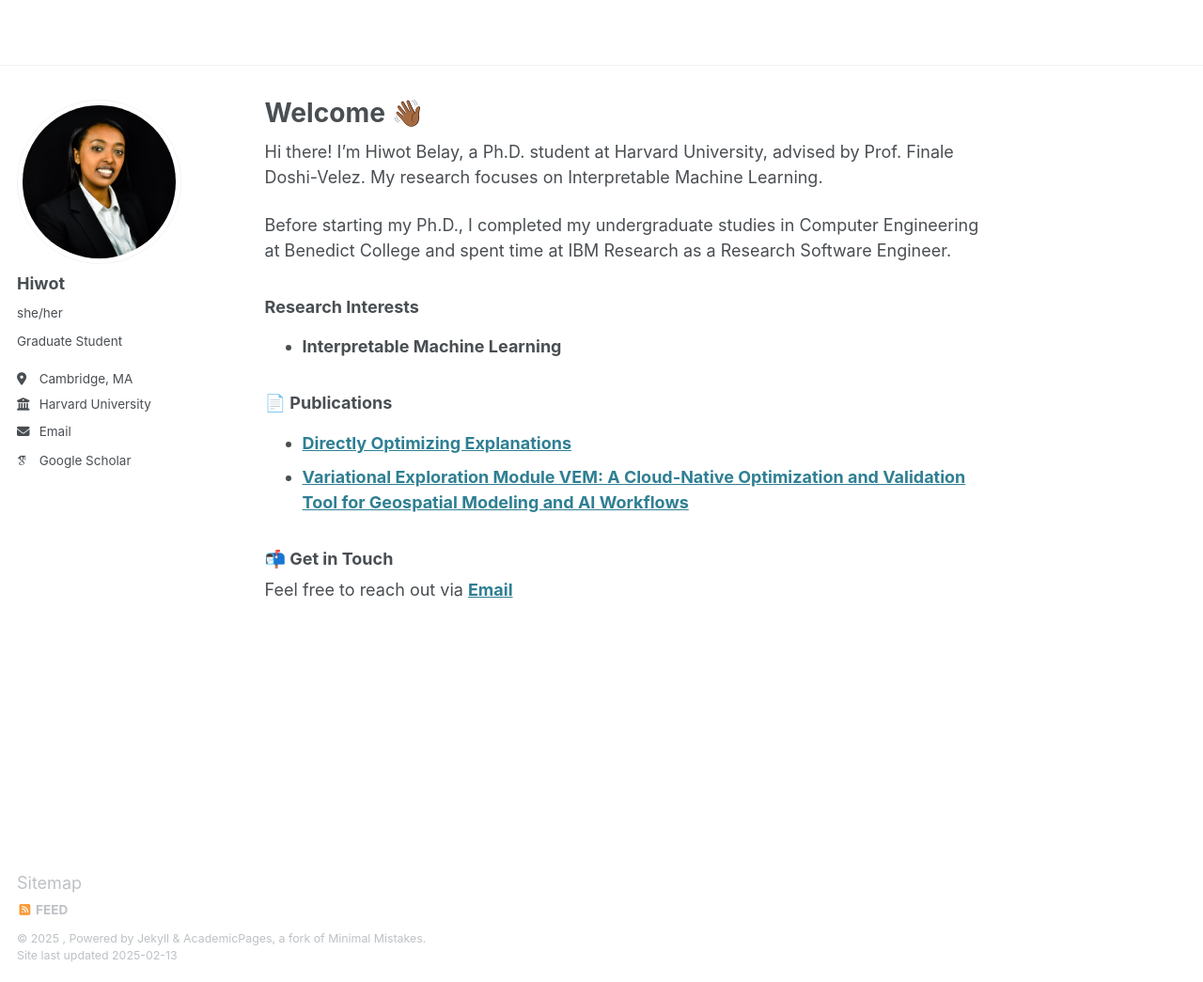
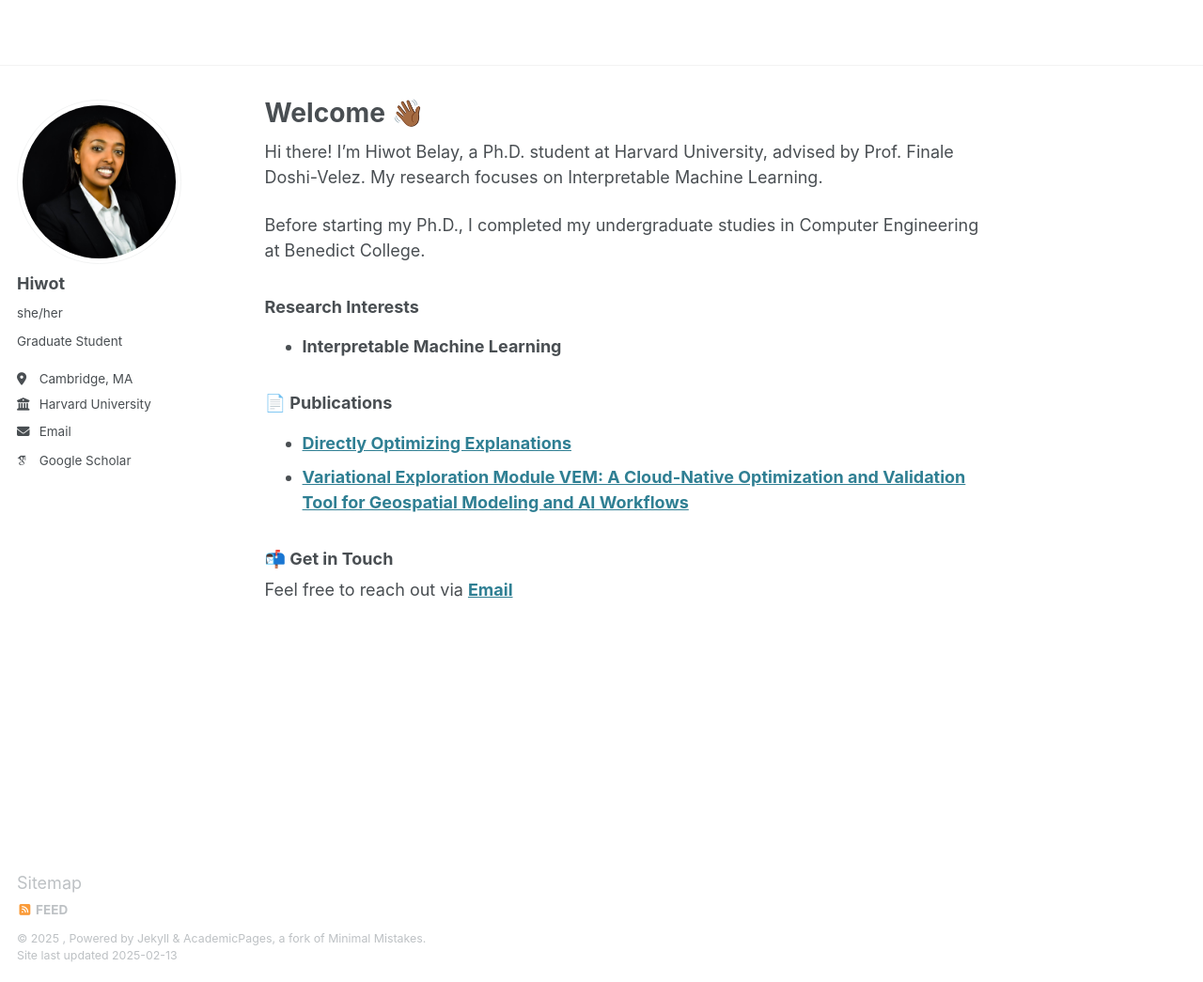
Before and after one commit to Hiwot985/Hiwot_personal_website, a Jekyll site: the page built from _pages/about.md, in a window 1280 px wide and 1045 px high. Shown: the whole window at 94% size. Built offline with Jekyll 4.4.1, drawn with Linux system fonts in a browser that asks for light colours; some web fonts are replaced.

Commit message:
Update about.md

```diff
--- a/_pages/about.md
+++ b/_pages/about.md
@@ -9,7 +9,7 @@ redirect_from:
 
 Hi there! I’m Hiwot Belay, a Ph.D. student at Harvard University, advised by Prof. Finale Doshi-Velez. My research focuses on Interpretable Machine Learning.
 
-Before starting my Ph.D., I completed my undergraduate studies in Computer Engineering at Benedict College and spent time at IBM Research as a Research Software Engineer.
+Before starting my Ph.D., I completed my undergraduate studies in Computer Engineering at Benedict College.
 
 ### **Research Interests**
 
```
